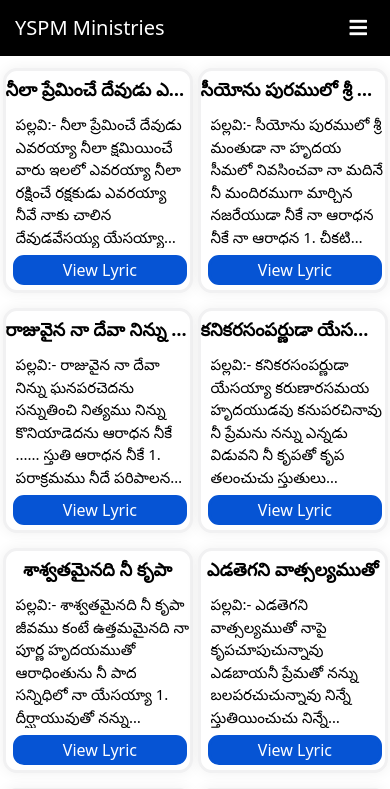
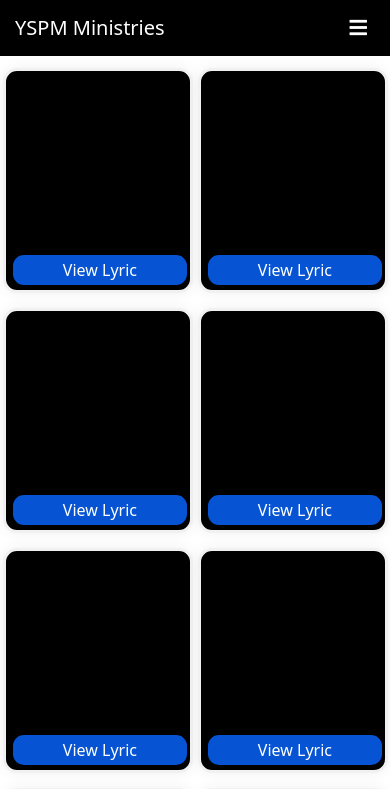
Before and after one commit to rameshmanepalli1234/yspm-songs, a React (Create React App) app: page /songs in a window 390 px wide. Shown: the top 789 px of the page. Built offline with nearby package versions, Linux system fonts and the light colour scheme.

Commit message:
testing mobile app

```diff
--- a/src/pages/Songs/Songs.scss
+++ b/src/pages/Songs/Songs.scss
@@ -98,7 +98,7 @@
     margin-bottom: 15px;
     border: 3px solid #F1F1F2;
     border-radius: 14px;
-    background-color: white;
+    background-color: black;
     box-shadow: 0px 0px 14px rgba(0, 0, 0, 0.0607733);
   }
 
```
